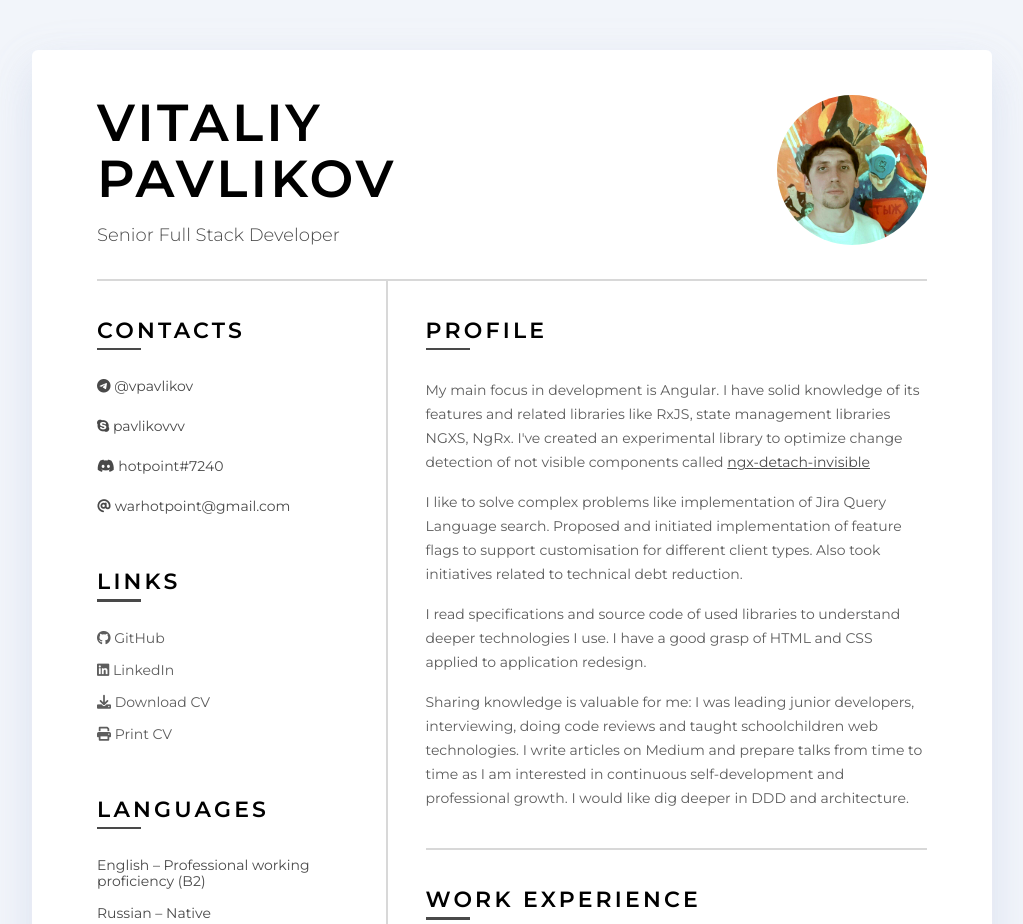
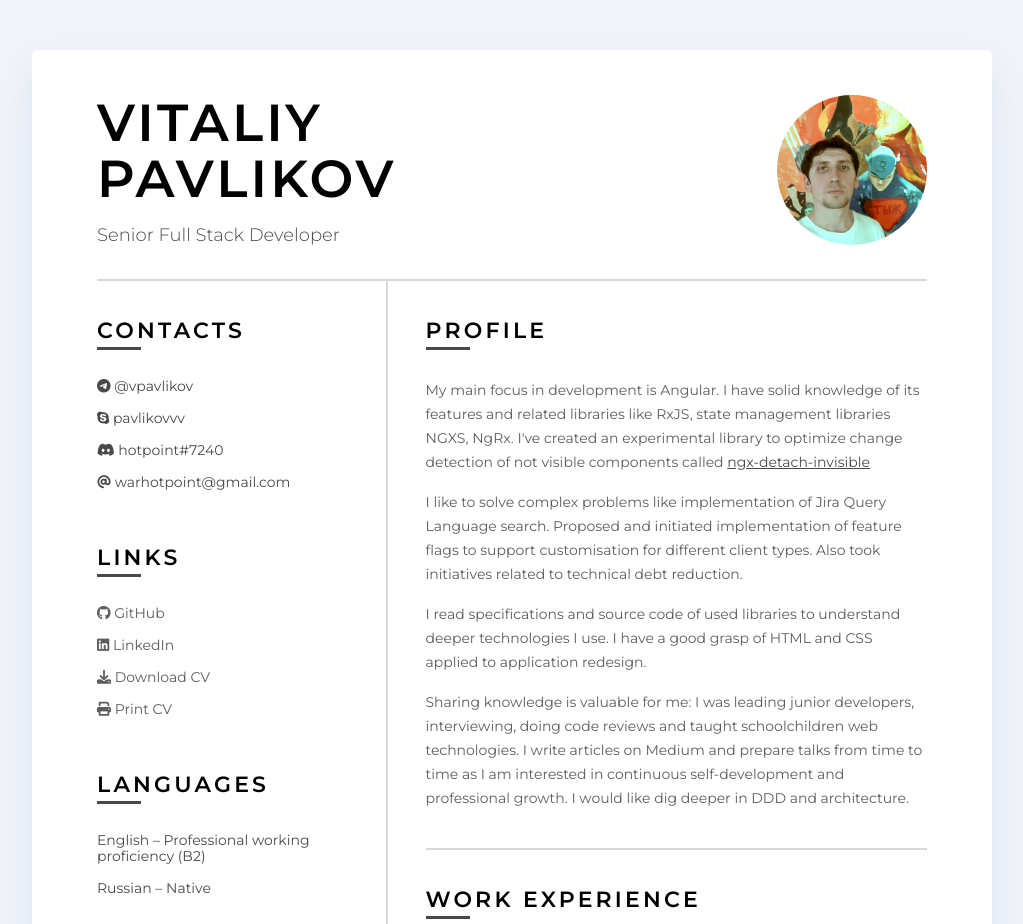
Before and after one commit to crossdot/crossdot.github.io, a plain HTML site: page index.html in a window 1280 px wide. Shown: the top 924 px of the page, without its empty margins (128-1151 px from the left). Drawn offline with nearby package versions, Linux system fonts and the light colour scheme.

Commit message:
fix sizes

```diff
--- a/css/main.css
+++ b/css/main.css
@@ -148,7 +148,6 @@ print {
     font-size: 3.25rem;
     line-height: 3.5rem;
     font-weight: 600;
-    text-transform: uppercase;
     letter-spacing: .2rem;
 }
 
@@ -183,6 +182,10 @@ print {
     .title__image {
         width: 150px;
         height: 150px;
+    }
+
+    .title__name {
+        text-transform: uppercase;
     }
 }
 
@@ -239,10 +242,10 @@ print {
 .info-section__heading:after {
     content: '';
     display: block;
-    height: .155rem;
+    height: .2rem;
     width: 2em;
     background-color: var(--light-text-color);
-    margin-top: .225em;
+    margin-top: .175em;
     transition: width .5s ease-out;
 }
 .info-section:hover .info-section__heading:after {
@@ -272,7 +275,7 @@ print {
 
 .info-section__text {
     margin-top: 0;
-    margin-bottom: 1.5rem;
+    margin-bottom: 1rem;
     color: var(--light-text-color);
     font-size: .875rem;
     line-height: 1rem;
```
